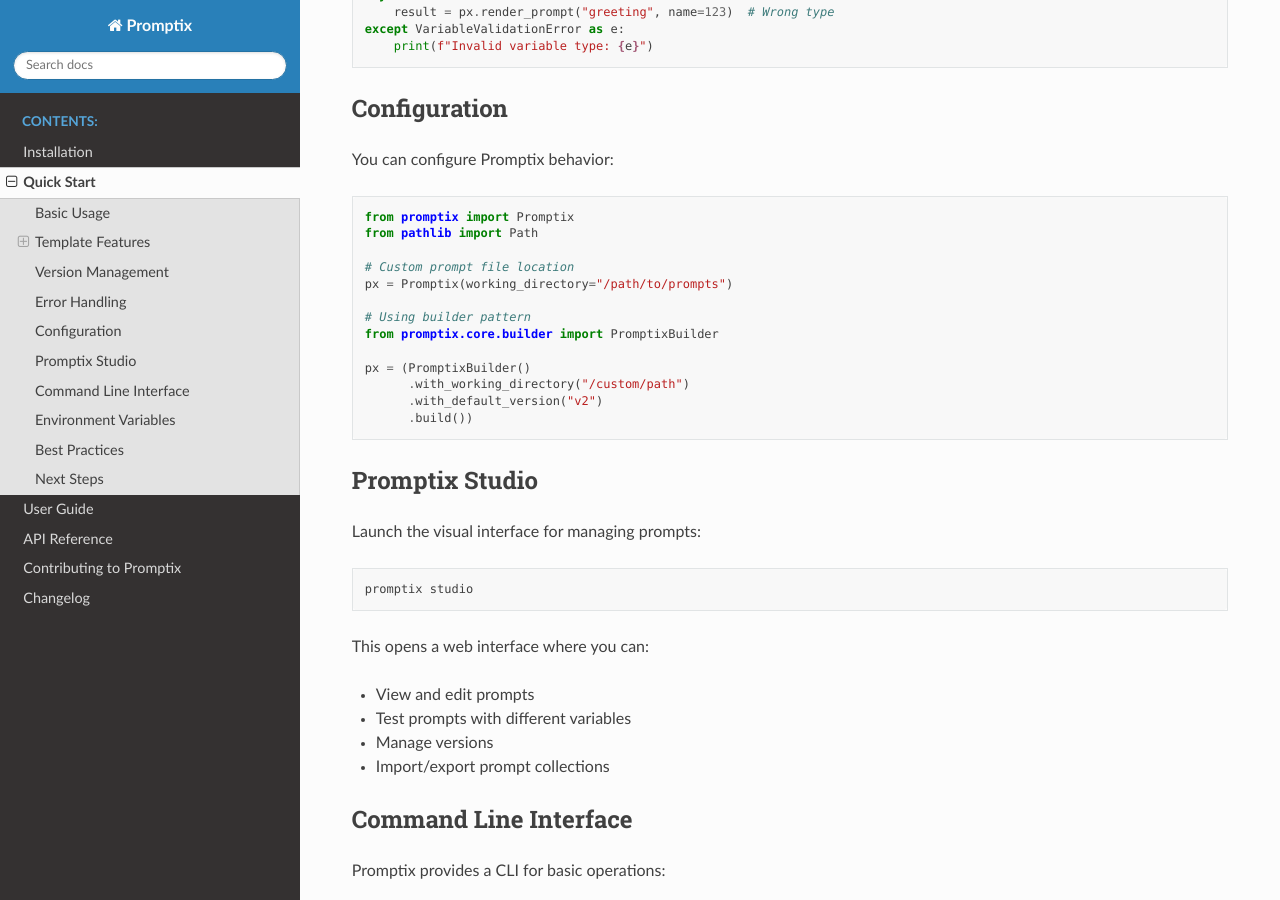
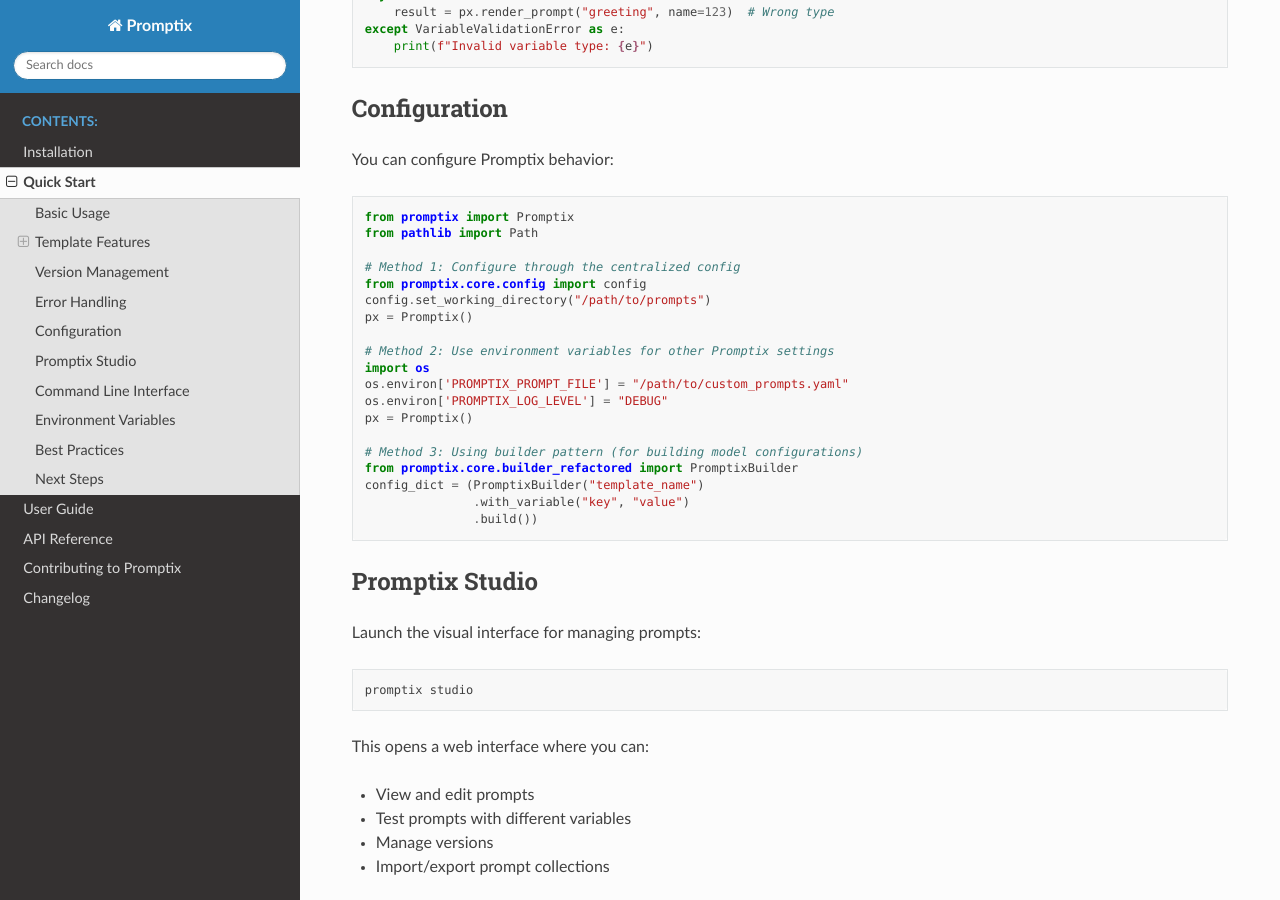
Before and after one commit to Nisarg38/promptix-python, a Sphinx documentation site: the page built from docs/quickstart.rst, in a window 1280 px wide and 900 px high, scrolled down 6618 px. Built offline with Sphinx 7.4.7 and the Read the Docs theme 3.1.0, drawn with Linux system fonts in a browser that asks for light colours.

Commit message:
Release v0.1.16: Update version and enhance documentation
- Bumped version to 0.1.16 in `pyproject.toml` and `__init__.py`.
- Updated changelog with new version entry.
- Modified documentation to reflect changes in configuration and usage examples.

These updates improve version tracking and provide clearer guidance for users on the latest features and configurations.

```diff
--- a/docs/changelog.rst
+++ b/docs/changelog.rst
@@ -1,5 +1,4 @@
 Changelog
 =========
 
-.. include:: ../CHANGELOG.md
-   :parser: myst_parser.sphinx_
+.. mdinclude:: ../CHANGELOG.md
--- a/docs/conf.py
+++ b/docs/conf.py
@@ -69,7 +69,7 @@
 # The suffix(es) of source filenames.
 source_suffix = {
     '.rst': None,
-    '.md': 'myst_parser',
+    '.md': None,
 }
 
 # The master toctree document.
--- a/docs/quickstart.rst
+++ b/docs/quickstart.rst
@@ -393,16 +393,22 @@
    from promptix import Promptix
    from pathlib import Path
 
-   # Custom prompt file location
-   px = Promptix(working_directory="/path/to/prompts")
+   # Method 1: Configure through the centralized config
+   from promptix.core.config import config
+   config.set_working_directory("/path/to/prompts")
+   px = Promptix()
 
-   # Using builder pattern
-   from promptix.core.builder import PromptixBuilder
+   # Method 2: Use environment variables for other Promptix settings
+   import os
+   os.environ['PROMPTIX_PROMPT_FILE'] = "/path/to/custom_prompts.yaml"
+   os.environ['PROMPTIX_LOG_LEVEL'] = "DEBUG"
+   px = Promptix()
 
-   px = (PromptixBuilder()
-         .with_working_directory("/custom/path")
-         .with_default_version("v2")
-         .build())
+   # Method 3: Using builder pattern (for building model configurations)
+   from promptix.core.builder_refactored import PromptixBuilder
+   config_dict = (PromptixBuilder("template_name")
+                  .with_variable("key", "value")
+                  .build())
 
 Promptix Studio
 ---------------
--- a/pyproject.toml
+++ b/pyproject.toml
@@ -4,7 +4,7 @@
 
 [project]
 name = "promptix"
-version = "0.1.15"
+version = "0.1.16"
 description = "A simple library for managing and using prompts locally with Promptix Studio"
 readme = "README.md"
 requires-python = ">=3.9"
@@ -117,6 +117,7 @@
 [tool.pytest.ini_options]
 testpaths = ["tests"]
 python_files = ["test_*.py"]
+pythonpath = ["src"]
 addopts = "--cov=promptix --cov-report=term-missing"
 markers = [
     "slow: marks tests as slow (deselect with '-m \"not slow\"')",
--- a/src/promptix/__init__.py
+++ b/src/promptix/__init__.py
@@ -23,5 +23,5 @@
 
 from .core.base_refactored import Promptix
 
-__version__ = "0.1.15"
+__version__ = "0.1.16"
 __all__ = ["Promptix"]
```
Also changed, not shown: CHANGELOG.md (+4 -0 lines), .pre-commit-config.yaml, 2 other files.
